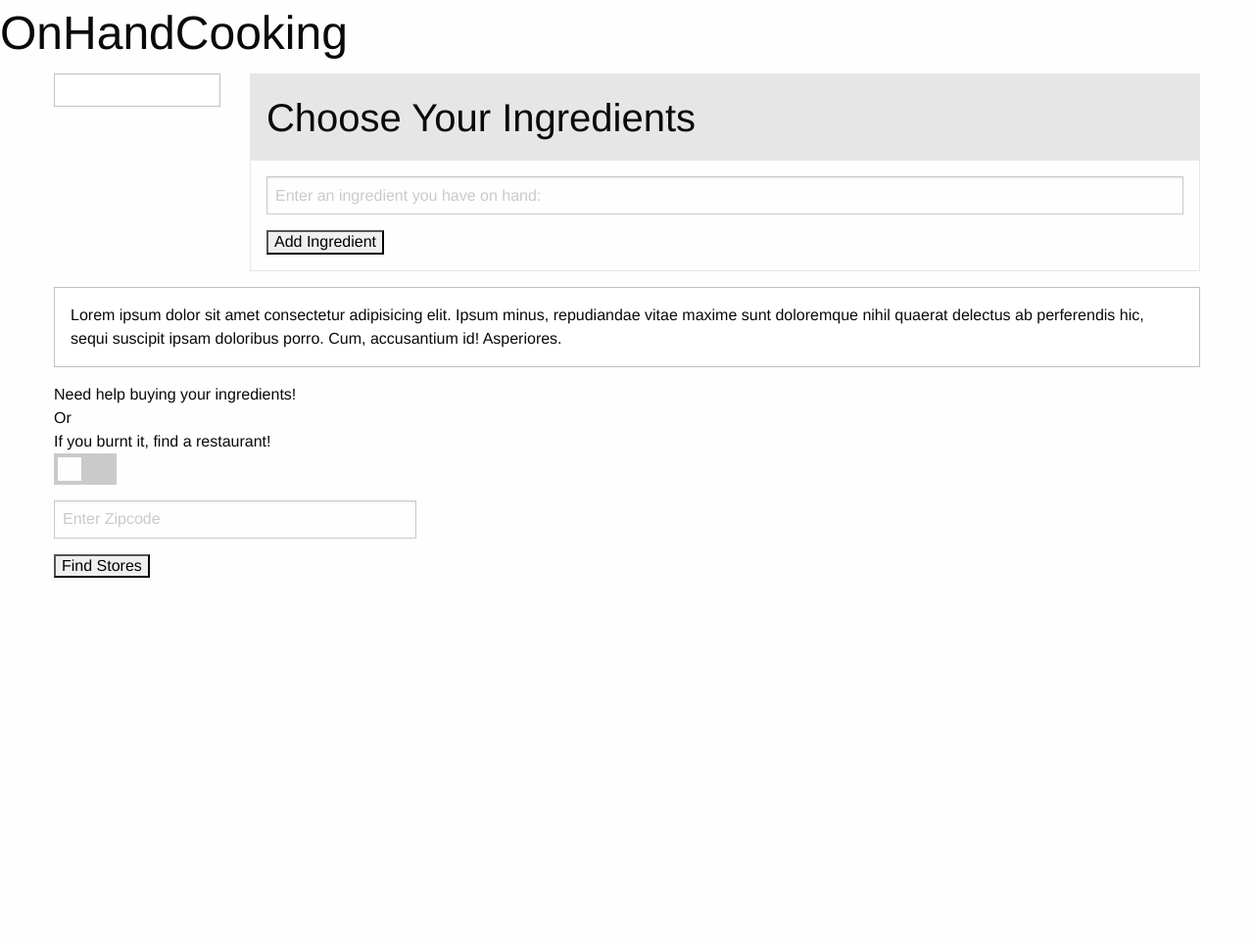
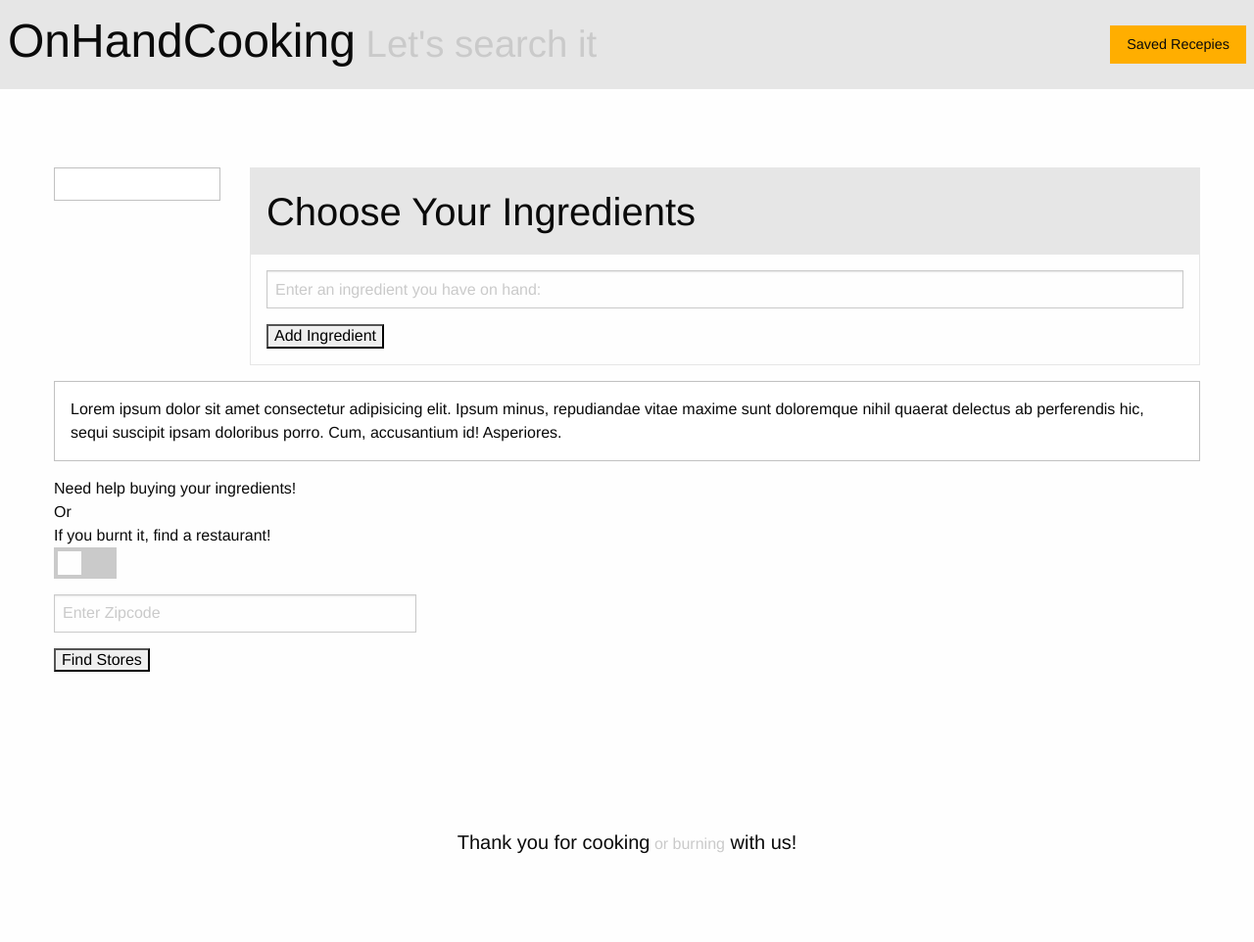
Before and after one commit to cookItAndDontBurnIt/onHandCooking, a plain HTML site: page index.html in a window 1280 px wide. Shown: the whole page at 98% size. Before the commit the page ends 800 px from the top, so only its background shows below. Drawn offline with nearby package versions, Linux system fonts and the light colour scheme.

Commit message:
added header and footer

```diff
--- a/index.html
+++ b/index.html
@@ -17,7 +17,25 @@
 </head>
 
 <body>
-  <h1>OnHandCooking</h1>
+  <header>
+    <div data-sticky-container>
+      <div data-sticky data-margin-top="0">
+        <div class="top-bar stacked-for-large">
+          <h1>OnHandCooking<small> Let's search it</small></h1>
+          <div class="top-bar-right">
+            <ul class="menu">
+              <li>
+                <button type="button" class="button warning" id="saveButton">
+                  Saved Recepies
+                </button>
+              </li>
+            </ul>
+          </div>
+        </div>
+      </div>
+    </div>
+  </header>
+  <main>
 
   <div class="grid-container">
     <div class="grid-x grid-margin-x">
@@ -90,6 +108,15 @@
       </div>
     </div>
   </div>
+
+  </main>
+
+  <footer>
+    <!--we should maybe add are teams contact info at the footer-->
+    <div>
+      <h5>Thank you for cooking<small> or burning</small> with us!</h5>
+    </div>
+  </footer>
   <!-- Compressed JavaScript -->
   <script src="https://cdnjs.cloudflare.com/ajax/libs/jquery/3.6.0/jquery.min.js"
     integrity="sha512-894YE6QWD5I59HgZOGReFYm4dnWc1Qt5NtvYSaNcOP+u1T9qYdvdihz0PPSiiqn/+/3e7Jo4EaG7TubfWGUrMQ=="
```
